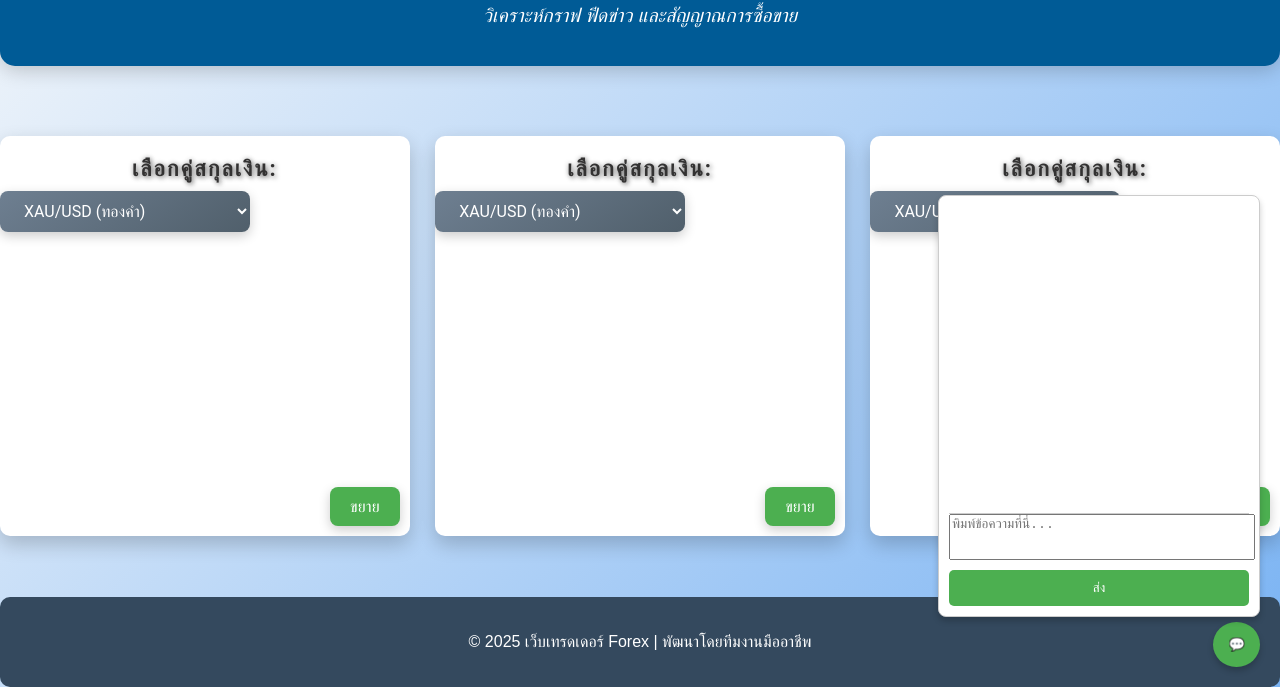
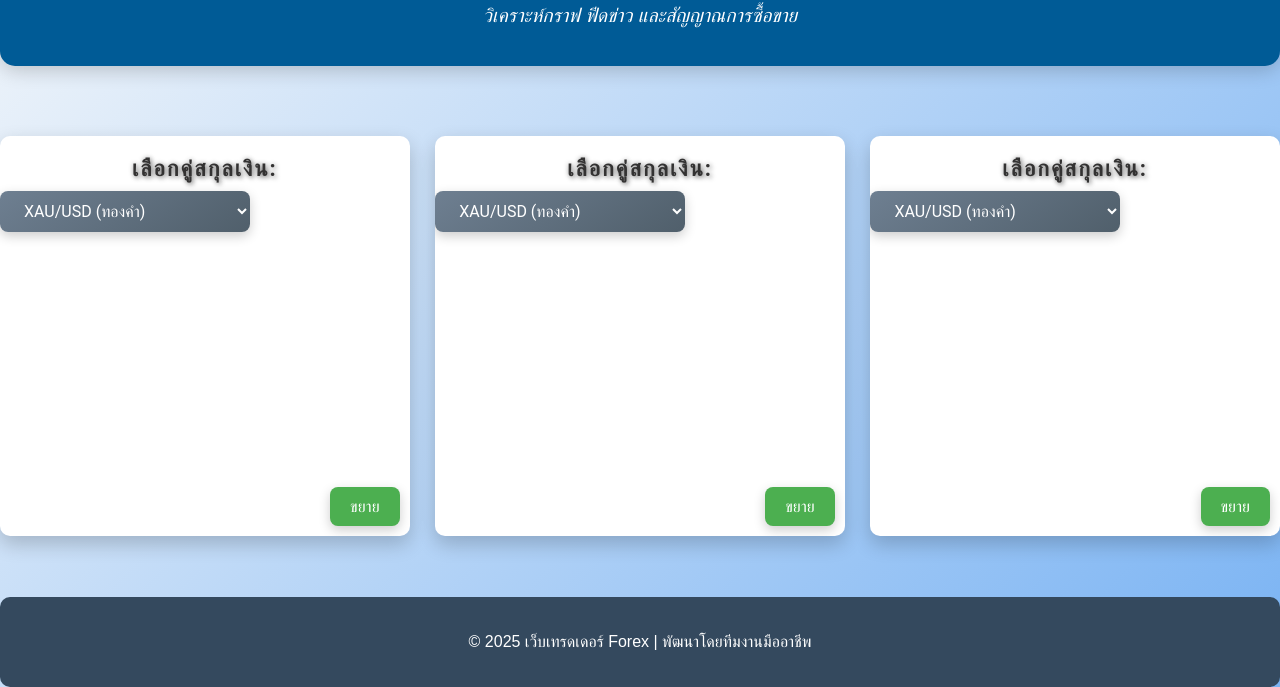
Before and after one commit to apisitchaikham/grate, a plain HTML site: page trader_website.html in a window 1280 px wide. Shown: the part 113-800 px from the top of the page. Drawn offline with Linux system fonts and the light colour scheme; a script that the page names is missing.

Commit message:
Update trader_website.html

```diff
--- a/trader_website.html
+++ b/trader_website.html
@@ -6,64 +6,7 @@
     <title>เว็บเทรด Forex</title>
     <style>
 
-   /* ปุ่มแอบซ่อน */
-   #chatButton {
-            position: fixed;
-            bottom: 20px;
-            right: 20px;
-            background-color: #4CAF50;
-            color: white;
-            border: none;
-            border-radius: 50%;
-            padding: 15px;
-            cursor: pointer;
-            box-shadow: 0 4px 6px rgba(0, 0, 0, 0.2);
-        }
 
-        /* ฟังก์ชันแชท */
-        #chatBox {
-            display: none; /* ซ่อนแชทกล่องตอนแรก */
-            position: fixed;
-            bottom: 70px;
-            right: 20px;
-            width: 300px;
-            height: 400px;
-            background-color: white;
-            border: 1px solid #ccc;
-            border-radius: 8px;
-            box-shadow: 0 4px 6px rgba(0, 0, 0, 0.2);
-            padding: 10px;
-            z-index: 1000;
-            display: flex;
-            flex-direction: column;
-        }
-
-        /* กล่องแสดงข้อความ */
-        #messages {
-            flex-grow: 1;
-            overflow-y: auto;
-            border-bottom: 1px solid #ccc;
-            padding: 5px;
-        }
-
-        /* เพิ่มพื้นที่สำหรับแชท */
-        #chatBox textarea {
-            width: 100%;
-            height: 40px;
-            resize: none;
-            margin-bottom: 10px;
-        }
-
-        /* ปุ่มส่งข้อความ */
-        #sendButton {
-            padding: 10px 15px;
-            background-color: #4CAF50;
-            color: white;
-            border: none;
-            border-radius: 5px;
-            cursor: pointer;
-            width: 100%;
-        }
 
         /* เพิ่มพื้นหลังแบบ Gradient */
         body, html {
@@ -388,21 +331,6 @@ select option:hover {
 </head>
 
 <body>
-    <!-- ปุ่มแอบข้างๆ -->
-    <button id="chatButton" onclick="toggleChat()">💬</button>
-
-    <!-- ฟังก์ชันแชท -->
-    <div id="chatBox">
-        <!-- ช่องแสดงข้อความ -->
-        <div id="messages"></div>
-
-        <!-- ช่องพิมพ์ข้อความ -->
-        <textarea id="chatInput" placeholder="พิมพ์ข้อความที่นี่..." onkeydown="checkEnter(event)"></textarea>
-
-        <!-- ปุ่มส่งข้อความ -->
-        <button id="sendButton" onclick="sendMessage()">ส่ง</button>
-    </div>
-
     <nav>
         <ul>
             <li><a href="game.html">เว็บเกม</a></li>
@@ -485,34 +413,6 @@ select option:hover {
 
     <script type="text/javascript" src="https://s3.tradingview.com/tv.js"></script>
     <script>
-          // ฟังก์ชันแสดง/ซ่อนแชท
-        function toggleChat() {
-            var chatBox = document.getElementById('chatBox');
-            if (chatBox.style.display === 'none' || chatBox.style.display === '') {
-                chatBox.style.display = 'flex'; // แสดงแชท
-            } else {
-                chatBox.style.display = 'none'; // ซ่อนแชท
-            }
-        }
-
-        // ฟังก์ชันส่งข้อความ
-        function sendMessage() {
-            var input = document.getElementById('chatInput');
-            var messages = document.getElementById('messages');
-            var newMessage = document.createElement('div');
-            newMessage.textContent = input.value;
-            messages.appendChild(newMessage);
-            input.value = ''; // เคลียร์ช่องข้อความ
-            messages.scrollTop = messages.scrollHeight; // เลื่อนข้อความล่าสุด
-        }
-
-        // ฟังก์ชันเช็คการกด Enter
-        function checkEnter(event) {
-            if (event.key === 'Enter' && !event.shiftKey) { // ตรวจสอบกด Enter (ไม่ใช่ Shift + Enter)
-                event.preventDefault();
-                sendMessage();
-            }
-        }
         let widgets = [];
 
         function createWidget(containerId, symbol) {
```
